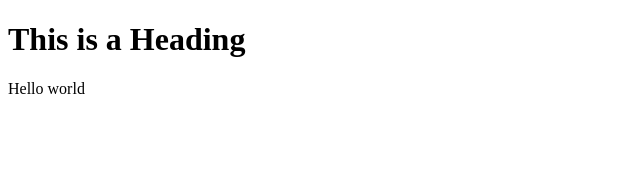
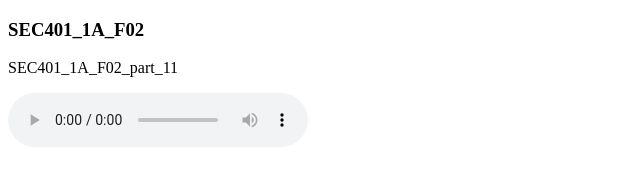
Before and after one commit to jwitz2020/stream, a plain HTML site: page index.html in a window 1280 px wide. Shown: the whole page, without its empty margins (0-640 px from the left). Drawn offline with Linux system fonts and the light colour scheme.

Commit message:
Update index.html

```diff
--- a/index.html
+++ b/index.html
@@ -4,9 +4,14 @@
 <title>hello</title>
 </head>
 <body>
+<h3>SEC401_1A_F02</h3>
+<p>SEC401_1A_F02_part_11</p>
+<audio controls>
+  <source src="SEC401_1A_F02_00_43_45_0.mp3" type="audio/mpeg">
+Your browser does not support the audio element.
+</audio>
 
-<h1>This is a Heading</h1>
-<p>Hello world</p>
+
 
 </body>
 </html>
```
